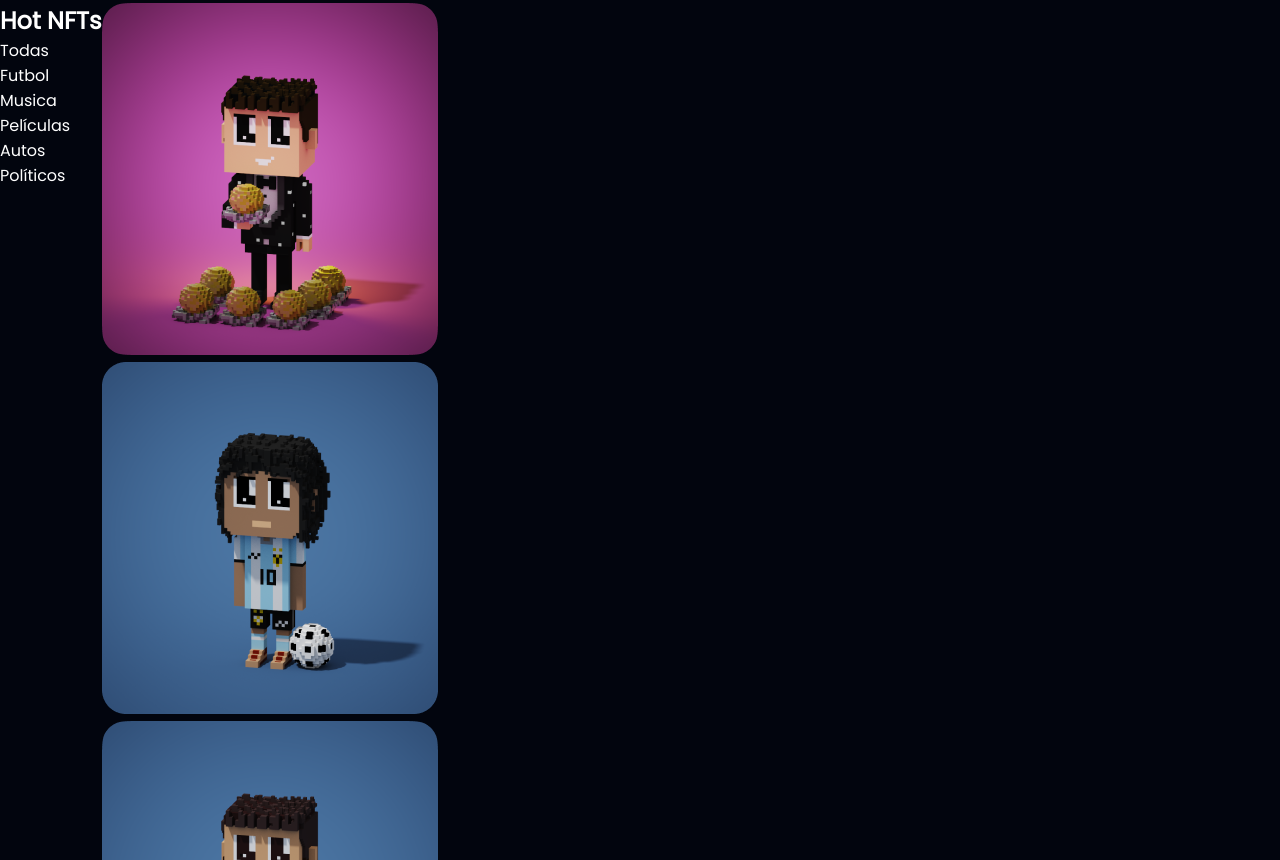
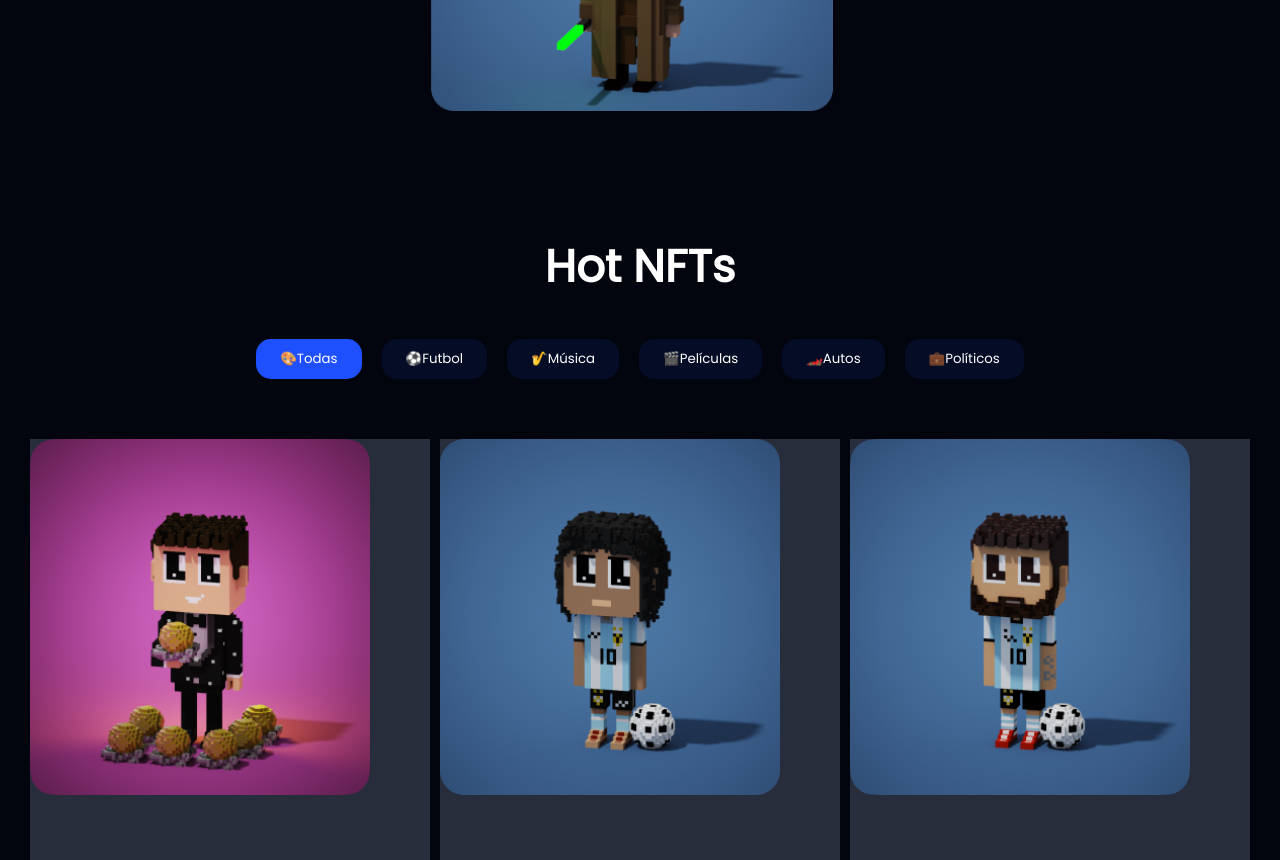
Before and after one commit to LiseMalave/Nucba-Nft, a plain HTML site: page index.html in a window 1280 px wide. Shown: the part 1940-2800 px from the top of the page. Drawn offline with Linux system fonts and the light colour scheme.

Commit message:
finalizacion del discover section y creacion del section products

```diff
--- a/assets/styles.css
+++ b/assets/styles.css
@@ -28,7 +28,7 @@
     text-decoration: none;
     color: var(--bg-white);
     font-family: "Poppins", sans-serif;
-    /* border: 1px solid red; */
+
 
 }
 
@@ -80,14 +80,15 @@ header{
 
 /* hero */
 
-.hero-container{
+#hero-container{
 
     max-width: 1200%;
-    height: 58vh;
+    height: 60vh;
     display: flex;
     justify-content: center;
     align-items: center;
     gap: 95px;
+    padding: 70px 0;
 
 
 }
@@ -118,13 +119,15 @@ header{
 .hero-info h1{
     font-size: 48.5px;
     font-weight: 800;
+
 }
 .hero-btn{
     width: 150px;
     text-align: center;
 }
 
-.hero-btn p{
+
+.hero-btn a{
     background-color: var(--primary);
     padding:  9px 17px;
 
@@ -212,6 +215,7 @@ header{
 /* section info */
 
 .info{
+    padding: 42px 0;
     width: 100%;
     display: flex;
     justify-content: center;
@@ -248,7 +252,7 @@ header{
     flex-direction: column;
     justify-content: center;
     align-items: center;
-    gap: 20px;
+    gap: 22px;
     text-align: center;
     padding: 43px 30px;
     border-radius: 8px;
@@ -281,7 +285,7 @@ header{
     align-items: center;
     flex-direction: column;
     margin-top: 36px;
-
+    padding: 70px 0;
     font-weight: 800;
 
 }
@@ -322,11 +326,63 @@ header{
 .discover__container{
     display: flex;
     justify-content: center;
-    gap: 20px;
+    width: 67%;
     flex-wrap: wrap;
+}
+.card__discover img{
+    width: 96%;
+    height: 96%;
 }
 
 #products{
     display: flex;
     width: 100%;
+    flex-direction: column;
 }
+.products__title{
+    width: 100%;
+    display: flex;
+    justify-content: center;
+    font-size: 30px;
+    padding: 38px 0;
+}
+.products__items{
+    display: flex;
+   gap: 20px;
+    justify-content: center;
+
+
+
+}
+
+.products__item{
+    background-color: var(--btn-bg);
+    padding: 10px 24px;
+    border-radius: 15px;
+    border: none;
+    margin-bottom: 60px;
+}
+
+.selected{
+    background-color: var(--primary);
+
+}
+
+.products__cards{
+    display: flex;
+    width: 100%;
+    justify-content: center;
+    align-items: center;
+    gap: 10px;
+    flex-wrap: wrap;
+}
+
+.product__card__item{
+    background-color: var(--nav-bg);
+    width: 400px;
+    height: 450px
+}
+
+.product__card__item img{
+    width: 85%;
+}
--- a/index.html
+++ b/index.html
@@ -17,7 +17,7 @@
       <nav class="navbar">
         <ul class="navbar-list">
           <li><a href="#">Home</a></li>
-          <li><a href="#">Descubre</a></li>
+          <li><a href="#descubre">Descubre</a></li>
           <li><a href="#">BTC</a></li>
           <li><a href="#">Youtube</a></li>
           <li><a href="#">Contáctanos</a></li>
@@ -28,7 +28,7 @@
       </nav>
     </header>
 
-    <section class="hero-container" >
+    <section id="hero-container" >
 
       <div class="hero-info">
         <h1>Descubre la nueva era de Crypto</h1>
@@ -39,7 +39,7 @@
           este.
         </p>
         <div class="hero-btn">
-          <p>Be Nucber</p>
+          <a href="#Descubre">Be Nucber</a>
         </div>
       </div>
       <div class="hero-card">
@@ -137,35 +137,42 @@
     </section>
 
     <section id="products">
+      <div class="products__title">
+       <h2>Hot NFTs</h2>
+      </div>
+
+
       <div class="products__items">
-      <h2>Hot NFTs</h2>
-      <div>Todas</div>
-      <div>Futbol</div>
-      <div>Musica</div>
-      <div>Películas</div>
-      <div>Autos</div>
-      <div>Políticos</div>
 
+
+
+      <button class="products__item selected">🎨Todas </button>
+      <button class="products__item">⚽Futbol</button>
+      <button class="products__item">🎷Música</button>
+      <button class="products__item">🎬Películas</button>
+      <button class="products__item">🏎️Autos</button>
+      <button class="products__item">️️💼Políticos</button>
+      </div>
       </div>
 
       <div class="products__cards">
-        <div class="product_item">
+        <div class="product__card__item">
           <img src="/assets/img/products/daovinci.png" alt="">
         </div>
-        <div class="product_item">
+        <div class="product__card__item">
           <img src="/assets/img/products/fangster.png" alt="">
         </div>
-        <div class="product_item">
+        <div class="product__card__item">
           <img src="/assets/img/products/sherbet.png" alt="">
         </div>
-        <div class="product_item">
+        <div class="product__card__item">
           <img src="/assets/img/products/cutemonkey.png" alt="">
         </div>
-        <div class="product_item">
+        <div class="product__card__item">
           <img src="/assets/img/products/cuteshiba.png" alt=""></div>
-        <div class="product_item"></div>
+        <div class="product__card__item">
           <img src="/assets/img/products/toretto.png" alt="">
-
+        </div>
 
       </div>
 
```
